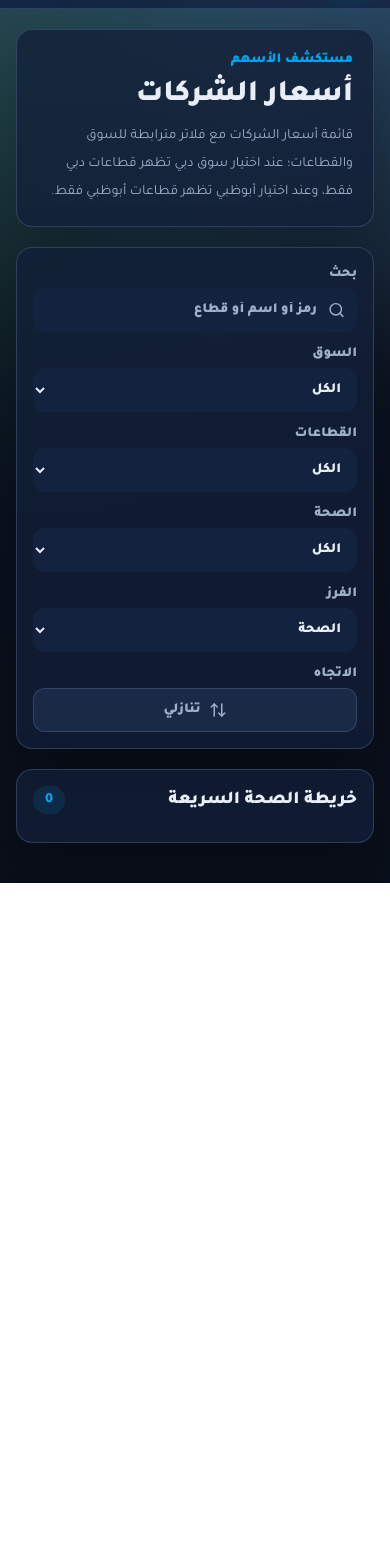
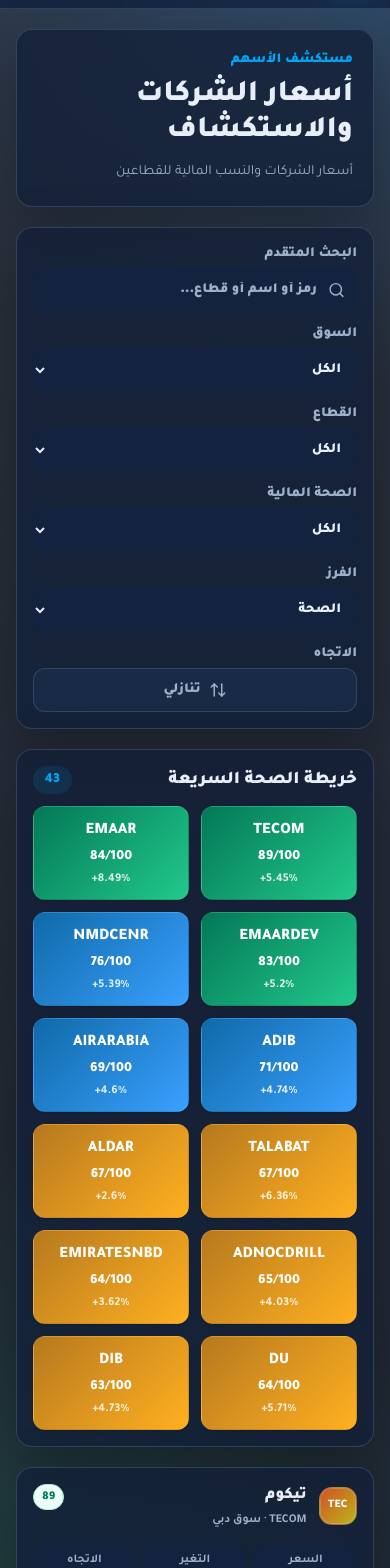
Before and after one commit to mayed050/emirati-capital-dashboard, a Next.js app: page /stocks in a window 390 px wide. Shown: the part 120-1688 px from the top of the page. Before the commit the page ends 1003 px from the top, so only its background shows below. Built offline with nearby package versions, Linux system fonts and the light colour scheme.

Commit message:
feat: upgrade AllStocks screener with premium bilingual icons and cell indicators

```diff
--- a/src/components/AllStocks.tsx
+++ b/src/components/AllStocks.tsx
@@ -2,122 +2,192 @@
 
 import Link from "next/link";
 import { useMemo, useState } from "react";
-import { ArrowUpDown, Search } from "lucide-react";
+import {
+  Activity,
+  ArrowUpDown,
+  Building2,
+  Coins,
+  Calculator,
+  Percent,
+  Search,
+  TrendingUp,
+  Globe,
+  Compass,
+  Layers,
+} from "lucide-react";
 import { useLiveMarket } from "@/hooks/useLiveMarket";
 import { formatCurrency, formatNumber, formatPercent, percentClass } from "@/lib/format";
 import { calculateFinancialHealthScore, getExpectedTrend, healthClass } from "@/utils/analyticsEngine";
 import type { HealthBand, MarketCode, StockRecord } from "@/types";
 import { StockIcon } from "@/components/StockIcon";
+import { useLanguage } from "@/context/languageContext";
 
 type SortKey = "symbol" | "market" | "price" | "change" | "yield" | "pe" | "roe" | "health" | "tradeValue";
 
 const ALL = "الكل";
-const marketLabels: Record<MarketCode, string> = {
-  DFM: "سوق دبي",
-  ADX: "سوق أبوظبي",
-};
-
-const sortLabels: Record<SortKey, string> = {
-  symbol: "الرمز",
-  market: "السوق",
-  price: "السعر",
-  change: "التغير",
-  yield: "العائد",
-  pe: "P/E",
-  roe: "ROE",
-  health: "الصحة",
-  tradeValue: "قيمة التداول",
-};
+const ALL_EN = "All";
 
 export function AllStocks() {
+  const { t, language } = useLanguage();
+  const isAr = language === "ar";
+  const allLabel = isAr ? ALL : ALL_EN;
+
   const [query, setQuery] = useState("");
-  const [market, setMarket] = useState<MarketCode | typeof ALL>(ALL);
-  const [sector, setSector] = useState(ALL);
-  const [health, setHealth] = useState<HealthBand | typeof ALL>(ALL);
+  const [market, setMarket] = useState<MarketCode | typeof allLabel>(allLabel);
+  const [sector, setSector] = useState(allLabel);
+  const [health, setHealth] = useState<HealthBand | typeof allLabel>(allLabel);
   const [sortKey, setSortKey] = useState<SortKey>("health");
   const [direction, setDirection] = useState<"asc" | "desc">("desc");
 
   const { stocks, directions } = useLiveMarket();
 
+  const marketLabels: Record<MarketCode, string> = {
+    DFM: isAr ? "سوق دبي" : "DFM Dubai",
+    ADX: isAr ? "سوق أبوظبي" : "ADX Abu Dhabi",
+  };
+
+  const sortLabels: Record<SortKey, string> = {
+    symbol: t("thCompany"),
+    market: t("thMarket"),
+    price: t("thPrice"),
+    change: t("thChange"),
+    yield: t("thYield"),
+    pe: "P/E",
+    roe: "ROE",
+    health: t("thHealth"),
+    tradeValue: t("thVolume"),
+  };
+
   const availableSectors = useMemo(() => {
-    const marketStocks = market === ALL ? stocks : stocks.filter((stock) => stock.market === market);
-    return Array.from(new Set(marketStocks.map((stock) => stock.sector))).sort((a, b) => a.localeCompare(b, "ar"));
-  }, [market, stocks]);
+    const marketStocks = market === allLabel ? stocks : stocks.filter((stock) => stock.market === market);
+    return Array.from(new Set(marketStocks.map((stock) => stock.sector))).sort((a, b) => a.localeCompare(b, isAr ? "ar" : "en"));
+  }, [market, stocks, allLabel, isAr]);
 
   const rows = useMemo(() => {
     return stocks
-      .filter((stock) => market === ALL || stock.market === market)
-      .filter((stock) => sector === ALL || stock.sector === sector)
-      .filter((stock) => health === ALL || calculateFinancialHealthScore(stock).band === health)
+      .filter((stock) => market === allLabel || stock.market === market)
+      .filter((stock) => sector === allLabel || stock.sector === sector)
+      .filter((stock) => health === allLabel || calculateFinancialHealthScore(stock).band === health)
       .filter((stock) => {
         const q = query.trim().toLowerCase();
         if (!q) return true;
         return `${stock.symbol} ${stock.nameAr} ${stock.nameEn} ${stock.sector}`.toLowerCase().includes(q);
       })
       .sort((a, b) => {
-        const result = compare(valueForSort(a, sortKey), valueForSort(b, sortKey));
+        const result = compare(valueForSort(a, sortKey), valueForSort(b, sortKey), isAr);
         return direction === "asc" ? result : -result;
       });
-  }, [query, market, sector, health, sortKey, direction]);
+  }, [query, market, sector, health, sortKey, direction, allLabel, stocks, isAr]);
 
   const heat = [...rows]
     .sort((a, b) => calculateFinancialHealthScore(b).score - calculateFinancialHealthScore(a).score)
     .slice(0, 12);
 
+  // Table Headers with Premium Icons
+  const tableHeaders = [
+    { label: t("thCompany"), icon: <Building2 size={15} className="text-sky-500 shrink-0" /> },
+    { label: t("thPrice"), icon: <Coins size={15} className="text-amber-500 shrink-0" /> },
+    { label: t("thChange"), icon: <Percent size={15} className="text-violet-500 shrink-0" /> },
+    { label: t("thYield"), icon: <TrendingUp size={15} className="text-emerald-500 shrink-0" /> },
+    { label: t("thHealth"), icon: <Activity size={15} className="text-rose-500 shrink-0" /> },
+    { label: t("thVolume"), icon: <Layers size={15} className="text-teal-500 shrink-0" /> },
+    { label: "P/E", icon: <Calculator size={15} className="text-slate-400 shrink-0" /> },
+    { label: "EPS", icon: <Calculator size={15} className="text-slate-400 shrink-0" /> },
+    { label: "ROE", icon: <Calculator size={15} className="text-slate-400 shrink-0" /> },
+    { label: t("thTrend"), icon: <Compass size={15} className="text-orange-500 shrink-0" /> },
+    { label: t("thSector"), icon: <Building2 size={15} className="text-slate-400 shrink-0" /> },
+    { label: t("thMarket"), icon: <Globe size={15} className="text-indigo-500 shrink-0" /> },
+  ];
+
+  const getTrendIcon = (dir: string) => {
+    if (dir === "صاعد") return "📈";
+    if (dir === "مستقر إيجابي") return "↗️";
+    if (dir === "ضاغط") return "📉";
+    if (dir === "متذبذب") return "⚠️";
+    return "➡️";
+  };
+
   return (
     <div className="grid min-w-0 grid-cols-[minmax(0,1fr)] gap-5">
       <header className="fusion-panel rounded-2xl p-5">
-        <p className="text-sm font-black text-sky-500">مستكشف الأسهم</p>
-        <h1 className="mt-2 text-3xl font-black text-[color:var(--foreground)]">أسعار الشركات</h1>
+        <p className="text-sm font-black text-sky-500">{t("screenerTitle")}</p>
+        <h1 className="mt-2 text-3xl font-black text-[color:var(--foreground)]">
+          {isAr ? "أسعار الشركات والاستكشاف" : "Stock Screener Terminal"}
+        </h1>
         <p className="mt-2 max-w-3xl text-sm leading-7 text-[color:var(--muted)]">
-          قائمة أسعار الشركات مع فلاتر مترابطة للسوق والقطاعات؛ عند اختيار سوق دبي تظهر قطاعات دبي فقط، وعند اختيار أبوظبي تظهر قطاعات أبوظبي فقط.
+          {t("screenerSubtitle")}
         </p>
       </header>
 
+      {/* Advanced Filter Panel */}
       <section className="fusion-panel rounded-2xl p-4">
         <div className="grid gap-3 lg:grid-cols-[1.3fr_repeat(5,minmax(0,1fr))]">
           <label className="grid gap-1 text-sm font-black text-[color:var(--muted)]">
-            بحث
+            {isAr ? "البحث المتقدم" : "Advanced Search"}
             <span className="relative">
               <Search className="pointer-events-none absolute right-3 top-1/2 -translate-y-1/2 text-[color:var(--muted)]" size={17} aria-hidden />
               <input
                 value={query}
                 onChange={(event) => setQuery(event.target.value)}
-                className="min-h-11 w-full rounded-xl pr-10 pl-3 outline-none focus:border-sky-400"
-                placeholder="رمز أو اسم أو قطاع"
+                className="min-h-11 w-full rounded-xl pr-10 pl-3 outline-none focus:border-sky-400 text-sm font-bold"
+                placeholder={t("searchPlaceholder")}
               />
             </span>
           </label>
           <Select
-            label="السوق"
+            label={t("filterMarket")}
             value={market}
             onChange={(value) => {
-              setMarket(value as MarketCode | typeof ALL);
-              setSector(ALL);
+              setMarket(value as MarketCode | typeof allLabel);
+              setSector(allLabel);
             }}
-            options={[ALL, "DFM", "ADX"]}
-            labels={{ ...marketLabels, [ALL]: ALL }}
+            options={[allLabel, "DFM", "ADX"]}
+            labels={{ ...marketLabels, [allLabel]: allLabel }}
           />
-          <Select label={market === ALL ? "القطاعات" : `قطاعات ${marketLabels[market].replace("سوق ", "")}`} value={sector} onChange={setSector} options={[ALL, ...availableSectors]} />
-          <Select label="الصحة" value={health} onChange={(value) => setHealth(value as HealthBand | typeof ALL)} options={[ALL, "ممتاز", "جيد", "متوازن", "تحت المراقبة"]} />
-          <Select label="الفرز" value={sortKey} onChange={(value) => setSortKey(value as SortKey)} options={Object.keys(sortLabels)} labels={sortLabels} />
+          <Select
+            label={market === allLabel ? t("filterSector") : `${t("filterSector")} (${market})`}
+            value={sector}
+            onChange={setSector}
+            options={[allLabel, ...availableSectors]}
+          />
+          <Select
+            label={t("filterHealth")}
+            value={health}
+            onChange={(value) => setHealth(value as HealthBand | typeof allLabel)}
+            options={[allLabel, "ممتاز", "جيد", "متوازن", "تحت المراقبة"]}
+            labels={{
+              [allLabel]: allLabel,
+              "ممتاز": t("ممتاز"),
+              "جيد": t("جيد"),
+              "متوازن": t("متوازن"),
+              "تحت المراقبة": t("تحت المراقبة")
+            }}
+          />
+          <Select
+            label={t("filterSort")}
+            value={sortKey}
+            onChange={(value) => setSortKey(value as SortKey)}
+            options={Object.keys(sortLabels)}
+            labels={sortLabels}
+          />
           <label className="grid gap-1 text-sm font-black text-[color:var(--muted)]">
-            الاتجاه
+            {t("filterDirection")}
             <button
               type="button"
               onClick={() => setDirection((value) => (value === "asc" ? "desc" : "asc"))}
-              className="market-chip flex min-h-11 items-center justify-center gap-2 rounded-xl px-3 hover:border-sky-400"
+              className="market-chip flex min-h-11 items-center justify-center gap-2 rounded-xl px-3 hover:border-sky-400 text-sm font-bold"
             >
               <ArrowUpDown size={18} aria-hidden />
-              {direction === "desc" ? "تنازلي" : "تصاعدي"}
+              {direction === "desc" ? (isAr ? "تنازلي" : "Descending") : (isAr ? "تصاعدي" : "Ascending")}
             </button>
           </label>
         </div>
       </section>
 
+      {/* Heatmap Grid */}
       <section className="fusion-panel rounded-2xl p-4">
         <div className="mb-3 flex items-center justify-between gap-3">
-          <h2 className="text-lg font-black text-[color:var(--foreground)]">خريطة الصحة السريعة</h2>
+          <h2 className="text-lg font-black text-[color:var(--foreground)]">{t("quickHealthMap")}</h2>
           <span className="rounded-full bg-sky-500/12 px-3 py-1 text-sm font-black text-sky-500">{rows.length}</span>
         </div>
         <div className="grid grid-cols-2 gap-3 sm:grid-cols-3 lg:grid-cols-6">
@@ -127,7 +197,7 @@
               <Link
                 key={stock.symbol}
                 href={`/stocks/${stock.symbol}`}
-                className="interactive-card rounded-xl border border-[color:var(--line)] p-3 text-center transition hover:scale-[1.02]"
+                className="interactive-card rounded-xl border border-white/5 p-3 text-center transition hover:scale-[1.02] shadow-sm hover:shadow-md"
                 style={{ background: heatColor(score) }}
               >
                 <span className="block font-black text-white">{stock.symbol}</span>
@@ -139,13 +209,17 @@
         </div>
       </section>
 
-      <section className="hidden overflow-x-auto rounded-2xl border border-[color:var(--line)] bg-[color:var(--surface)] shadow-sm backdrop-blur md:block">
+      {/* Interactive Stock Table (Desktop) */}
+      <section className="hidden overflow-x-auto rounded-2xl border border-[color:var(--line)] bg-[color:var(--surface)] shadow-sm backdrop-blur md:block scrollbar-thin">
         <table className="w-full min-w-[1180px] border-collapse text-sm">
-          <thead className="text-[color:var(--muted)]">
+          <thead className="text-[color:var(--muted)] border-b border-[color:var(--line)]">
             <tr>
-              {["الشركة", "السعر", "التغير", "العائد", "الصحة", "قيمة التداول", "P/E", "EPS", "ROE", "الاتجاه", "القطاع", "السوق"].map((heading) => (
-                <th key={heading} className="border-b border-[color:var(--line)] px-3 py-3 text-right font-black">
-                  {heading}
+              {tableHeaders.map((header) => (
+                <th key={header.label} className="px-3 py-3.5 text-start font-black">
+                  <span className="inline-flex items-center gap-1.5">
+                    {header.icon}
+                    <span>{header.label}</span>
+                  </span>
                 </th>
               ))}
             </tr>
@@ -154,13 +228,16 @@
             {rows.map((stock) => {
               const healthScore = calculateFinancialHealthScore(stock);
               const trend = getExpectedTrend(stock);
+              const isUp = stock.prices.changePercent >= 0;
+              const isZero = stock.prices.changePercent === 0;
+
               return (
-                <tr key={stock.symbol} className="border-b border-[color:var(--line)] hover:bg-sky-500/10">
+                <tr key={stock.symbol} className="border-b border-[color:var(--line)] last:border-0 hover:bg-sky-500/5 transition-all">
                   <td className="px-3 py-3">
                     <Link href={`/stocks/${stock.symbol}`} className="inline-flex items-center gap-3 font-black text-sky-500 hover:underline">
                       <StockIcon stock={stock} />
                       <span>
-                        <span className="block">{stock.nameAr}</span>
+                        <span className="block text-slate-900">{isAr ? stock.nameAr : stock.nameEn}</span>
                         <span className="text-xs font-bold text-[color:var(--muted)]">{stock.symbol}</span>
                       </span>
                     </Link>
@@ -178,20 +255,31 @@
                       : directions[stock.symbol] === "down"
                       ? "animate-flash-down"
                       : ""
-                  }`}>{formatPercent(stock.prices.changePercent)}</td>
+                  }`}>
+                    <span className="inline-flex items-center gap-1">
+                      {!isZero && (isUp ? "↗️" : "↘️")}
+                      {formatPercent(stock.prices.changePercent)}
+                    </span>
+                  </td>
                   <NumberCell value={formatPercent(stock.fundamentals.dividendYield)} />
                   <td className="px-3 py-3">
                     <span className={`rounded-full border px-2 py-1 text-xs font-black ${healthClass(healthScore.score)}`}>
-                      {healthScore.band} · {healthScore.score}
+                      {t(healthScore.band)} · {healthScore.score}
                     </span>
                   </td>
                   <NumberCell value={formatCurrency(stock.prices.tradeValue)} />
                   <NumberCell value={formatNumber(stock.fundamentals.pe)} />
                   <NumberCell value={formatNumber(stock.fundamentals.eps)} />
                   <NumberCell value={formatPercent(stock.fundamentals.roe)} />
-                  <td className="px-3 py-3 font-bold text-[color:var(--muted)]">{trend.direction}</td>
+                  <td className="px-3 py-3 font-bold text-[color:var(--muted)]">
+                    <span className="inline-flex items-center gap-1">
+                      {getTrendIcon(trend.direction)} {t(trend.direction)}
+                    </span>
+                  </td>
                   <td className="px-3 py-3 font-semibold text-[color:var(--muted)]">{stock.sector}</td>
-                  <td className="px-3 py-3"><MarketBadge market={stock.market} /></td>
+                  <td className="px-3 py-3">
+                    <MarketBadge market={stock.market} label={marketLabels[stock.market]} />
+                  </td>
                 </tr>
               );
             })}
@@ -199,6 +287,7 @@
         </table>
       </section>
 
+      {/* Interactive Stock Cards (Mobile Layout) */}
       <section className="grid gap-3 md:hidden">
         {rows.map((stock) => {
           const healthScore = calculateFinancialHealthScore(stock);
@@ -209,8 +298,10 @@
                 <div className="flex min-w-0 items-center gap-3">
                   <StockIcon stock={stock} />
                   <div>
-                    <p className="font-black text-[color:var(--foreground)]">{stock.nameAr}</p>
-                    <p className="mt-1 text-xs font-bold text-[color:var(--muted)]">{stock.symbol} · {marketLabels[stock.market]}</p>
+                    <p className="font-black text-[color:var(--foreground)]">{isAr ? stock.nameAr : stock.nameEn}</p>
+                    <p className="mt-1 text-xs font-bold text-[color:var(--muted)]">
+                      {stock.symbol} · {marketLabels[stock.market]}
+                    </p>
                   </div>
                 </div>
                 <span className={`rounded-full border px-2 py-1 text-xs font-black ${healthClass(healthScore.score)}`}>
@@ -218,9 +309,9 @@
                 </span>
               </div>
               <div className="mt-4 grid grid-cols-3 gap-2 text-center text-xs">
-                <Mini label="السعر" value={formatCurrency(stock.prices.last)} />
-                <Mini label="التغير" value={formatPercent(stock.prices.changePercent)} tone={percentClass(stock.prices.changePercent)} />
-                <Mini label="الاتجاه" value={trend.direction} />
+                <Mini label={t("thPrice")} value={formatCurrency(stock.prices.last)} />
+                <Mini label={t("thChange")} value={formatPercent(stock.prices.changePercent)} tone={percentClass(stock.prices.changePercent)} />
+                <Mini label={t("thTrend")} value={`${getTrendIcon(trend.direction)} ${t(trend.direction)}`} />
               </div>
             </Link>
           );
@@ -246,7 +337,7 @@
   return (
     <label className="grid gap-1 text-sm font-black text-[color:var(--muted)]">
       {label}
-      <select value={value} onChange={(event) => onChange(event.target.value)} className="min-h-11 rounded-xl px-3 outline-none focus:border-sky-400">
+      <select value={value} onChange={(event) => onChange(event.target.value)} className="min-h-11 rounded-xl px-3 outline-none focus:border-sky-400 text-xs font-bold">
         {options.map((option) => (
           <option key={option} value={option}>
             {labels?.[option] ?? option}
@@ -258,11 +349,11 @@
 }
 
 function Badge({ children }: { children: React.ReactNode }) {
-  return <span className="market-chip rounded-full px-2 py-1 text-xs font-black">{children}</span>;
+  return <span className="market-chip rounded-full px-2 py-1 text-xs font-black shrink-0">{children}</span>;
 }
 
-function MarketBadge({ market }: { market: MarketCode }) {
-  return <Badge>{marketLabels[market]}</Badge>;
+function MarketBadge({ market, label }: { market: MarketCode; label: string }) {
+  return <Badge>{label}</Badge>;
 }
 
 function NumberCell({ value }: { value: string }) {
@@ -308,7 +399,7 @@
   }
 }
 
-function compare(left: string | number, right: string | number) {
-  if (typeof left === "string" && typeof right === "string") return left.localeCompare(right, "ar");
+function compare(left: string | number, right: string | number, isAr: boolean) {
+  if (typeof left === "string" && typeof right === "string") return left.localeCompare(right, isAr ? "ar" : "en");
   return Number(left) - Number(right);
 }
```
